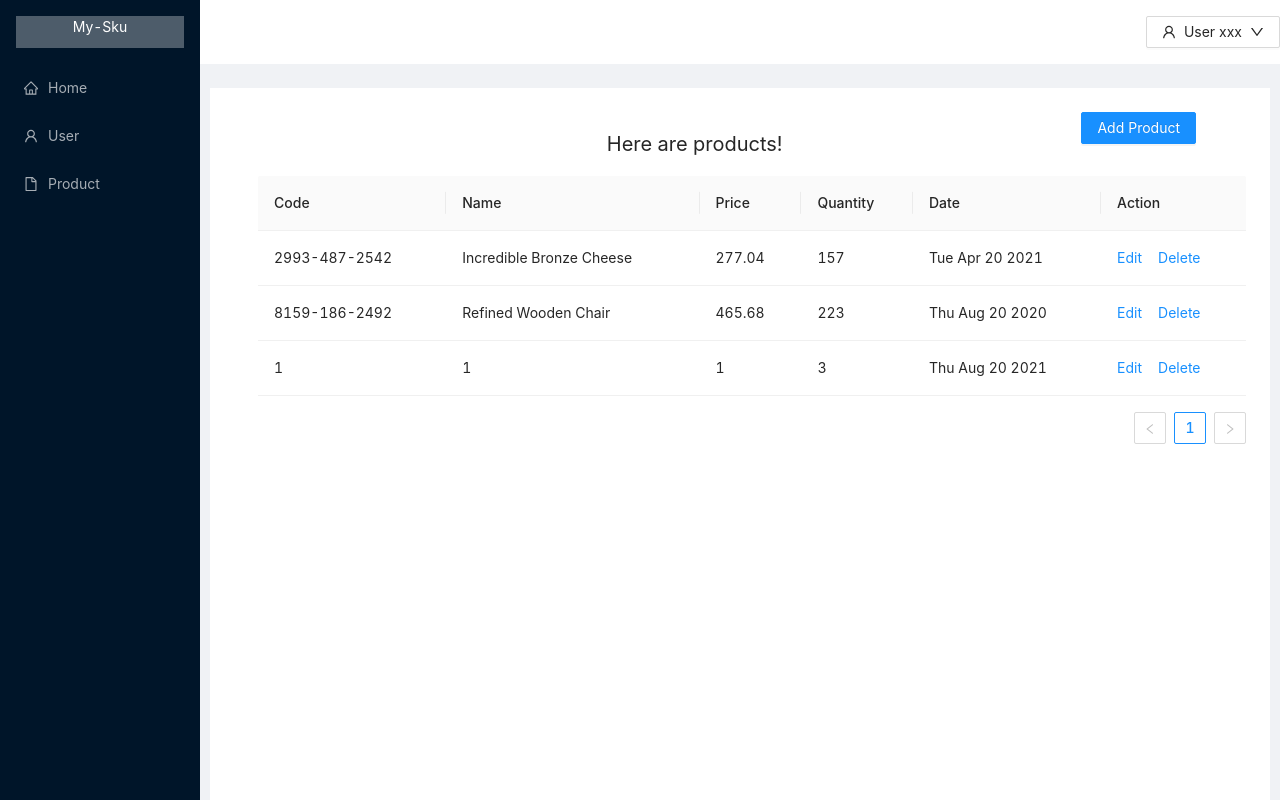
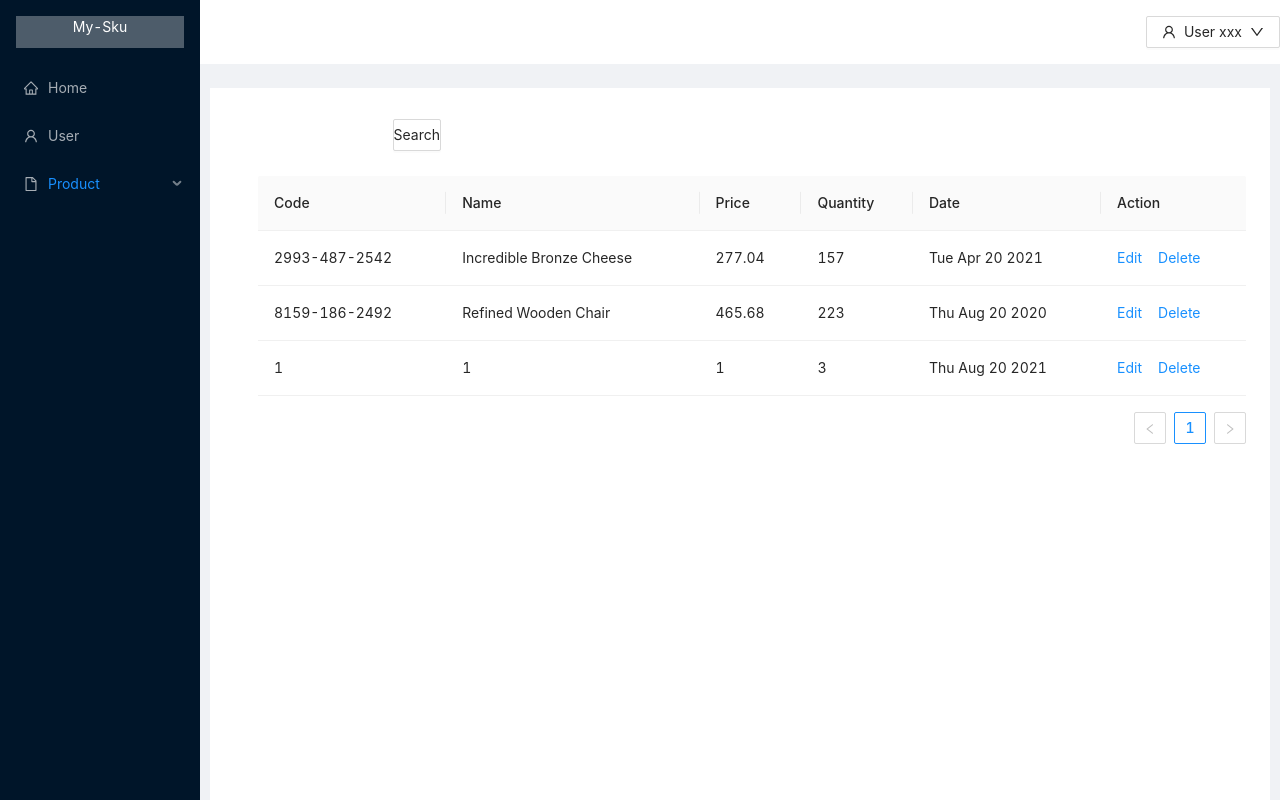
Before and after one commit to zihan1997/My-Sku, a React app: page / in a window 1280 px wide. Built offline with nearby package versions, Linux system fonts and the light colour scheme.

Commit message:
- Move AddProduct Button to the left sidebar -- continue on completing search product which is also under the Product side menu

```diff
--- a/src/features/products/AddProduct_Modal_Form.jsx
+++ b/src/features/products/AddProduct_Modal_Form.jsx
@@ -11,7 +11,7 @@ export default function AddProductForm() {
     const [name, setName] = useState(createName());
     const [code, setCode] = useState(createCode());
     const [price, setPrice] = useState(createPrice());
-    const [quantity, setQuantity] = useState(0);
+    const [quantity, setQuantity] = useState(1);
     const [date, setDate] = useState(new Date().toDateString())
 
     const products = useSelector(state => state.products);
@@ -79,19 +79,22 @@ export default function AddProductForm() {
                     && Boolean(date);
 
     const handSubmitClick = ()=>{
+        console.log("submit")
         if(canSave){
             let existing = products.find((product) => product.code === code);
             if(existing){
+                setIsFinding(true);
                 dispatch(productEdited({
-                    key:( existing.key),
+                    key:(existing.key),
                     replace: {
                         name: existing.name,
                         quantity: + parseInt(existing.quantity) + parseInt(quantity),
                         price: existing.price
                     }
-                }))
-            }else
+                }));
+            }else {
                 dispatch(productAdded(code, name, price, quantity, date));
+            }
         }
         setCode(createCode());
         setName(createName());
@@ -107,9 +110,11 @@ export default function AddProductForm() {
         <>
             <Button
                 style={{
-                    float: 'right'
+                    padding: 0,
+                    float: 'left',
+                    color: "white",
                 }}
-                type="primary"
+                type="text"
                 onClick={showModal}
             >
                 Add Product
@@ -170,7 +175,9 @@ export default function AddProductForm() {
                     <Form.Item
                         label="Quantity"
                         help={isFinding?
-                                <a style={{color:"green"}}>currently in stock: {quantity}</a>
+                                <a style={{color:"green"}}>currently in stock: {
+                                    products.find(product => product.code === code).quantity
+                                }</a>
                                 : ""
                         }
                     >
--- a/src/features/products/ProductPage.jsx
+++ b/src/features/products/ProductPage.jsx
@@ -8,6 +8,7 @@ import EditProduct_Modal_Form from "./EditProduct_Modal_Form";
 import AddProductForm from './AddProduct_Modal_Form'
 import {useSelector, useDispatch} from "react-redux";
 import {useHistory} from "react-router-dom";
+import SearchProductForm from "./SearchProductForm";
 
 
 export default function ProductsPage(){
@@ -26,11 +27,11 @@ export default function ProductsPage(){
             <Header
                 style={{
                     background: 'inherit',
-                    textAlign: 'center'
+                    // textAlign: 'center'
                 }}
             >
-                Here are products!
                 <AddProductForm/>
+                <SearchProductForm/>
             </Header>
 
             <Table dataSource={products}>
--- /dev/null
+++ b/src/features/products/SearchProductForm.jsx
@@ -0,0 +1,76 @@
+import React, {useState} from "react";
+import {Button, Form, Modal, Select, Space} from 'antd';
+const { Option } = Select;
+
+export default function SearchProductForm(){
+
+    const [isModalVisible, setIsModalVisible] = useState(false);
+    const showModal = () => {
+        setIsModalVisible(true);
+    };
+
+    const handleOk = () => {
+        // console.log("modal closed")
+        setIsModalVisible(false);
+    };
+
+    const handleCancel = () => {
+        // console.log("modal canceled");
+        setIsModalVisible(false);
+    };
+
+    function onChange(value) {
+        console.log(`selected ${value}`);
+    }
+
+    function onSearch(val) {
+        console.log('search:', val);
+    }
+
+    return (
+        <Space
+        >
+            <Button
+                style={{
+                    padding: 0,
+                    float: 'left',
+                    margin: 0,
+                }}
+                onClick={showModal}
+            >
+                Search
+            </Button>
+            <Modal
+                title="Search Product"
+                visible={isModalVisible}
+                onOk={handleOk}
+                onCancel={handleCancel}
+            >
+                <Form
+                    name="searchProduct"
+                    labelCol={{span: 8}}
+                    wrapperCol={{span: 16}}
+                    initialValues={{remember: true}}
+                    autoComplete="off"
+                >
+                    <Select
+                        showSearch
+                        placeholder="Select a person"
+                        optionFilterProp="children"
+                        onChange={onChange}
+                        onSearch={onSearch}
+                        filterOption={(input, option) =>
+                            option.children.toLowerCase().indexOf(input.toLowerCase()) >= 0
+                        }
+                    >
+                        <Option value="jack">Jack</Option>
+                        <Option value="lucy">Lucy</Option>
+                        <Option value="tom">Tom</Option>
+                    </Select>
+
+                </Form>
+            </Modal>
+
+        </Space>
+    );
+}
--- a/src/features/products/productsSlice.jsx
+++ b/src/features/products/productsSlice.jsx
@@ -34,6 +34,7 @@ const productsSlice = createSlice({
     reducers: {
         productAdded: {
             reducer(state, action){
+                console.log("product added")
                 state.push(action.payload)
             },
             prepare(code, name, price, quantity, date){
@@ -62,7 +63,6 @@ const productsSlice = createSlice({
                 existingProduct.quantity = replace.quantity;
                 existingProduct.price = replace.price;
                 existingProduct.date = new Date().toDateString();
-                console.log(`>>${existingProduct}`)
             }
         }
     }
--- a/src/pages/home/index.jsx
+++ b/src/pages/home/index.jsx
@@ -30,7 +30,6 @@ export default class Home extends React.Component {
         return (
             <Layout>
                 <MySider
-                    incrementKey={this.incrementKey}
                     collapsed = {this.state.collapsed}
                 />
                 <Layout
@@ -40,9 +39,7 @@ export default class Home extends React.Component {
                     }}
                 >
                     <MyTopBar />
-
                     <MyContent/>
-
                 </Layout>
             </Layout>
         );
--- a/src/pages/home/sider.jsx
+++ b/src/pages/home/sider.jsx
@@ -13,6 +13,8 @@ const {
     Item
 } = Menu
 import './index.scss'
+import AddProductForm from "../../features/products/AddProduct_Modal_Form";
+import SearchProductForm from "../../features/products/SearchProductForm";
 
 export default class MySider extends React.Component{
 
@@ -61,16 +63,27 @@ export default class MySider extends React.Component{
                             label: (<Link to='/products'>
                                         <span> Product</span>
                                     </Link>),
+                            children: [
+                                {
+                                    key: 'item 4',
+                                    icon: <PlusSquareOutlined />,
+                                    label: (
+                                        <Link to='/products'>
+                                            <span> <AddProductForm/></span>
+                                        </Link>)
+                                },
+                                {
+                                    key: 'item 5',
+                                    icon: <PlusSquareOutlined/>,
+                                    label: (
+                                        <Link to='/products'>
+                                            <span><SearchProductForm/></span>
+                                        </Link>
+
+                                    )
+                                }
+                            ]
                         },
-                        // {
-                        //     key: 'item 4',
-                        //     icon: <PlusSquareOutlined />,
-                        //     label: (<Link to=''>
-                        //         <span> Add Product</span>
-                        //
-                        //     </Link>
-                        //     ),
-                        // },
                     ]}
                 >
 
--- a/src/store/store.jsx
+++ b/src/store/store.jsx
@@ -1,11 +1,12 @@
 import { configureStore} from "@reduxjs/toolkit";
 
-// import counterReducer from "../features/counter/counterSlice";
 import productsReducer from "../features/products/productsSlice";
 
-export default configureStore({
+const store = configureStore({
     reducer: {
         // counter: counterReducer,
         products: productsReducer,
     }
 })
+
+export default store;
```
